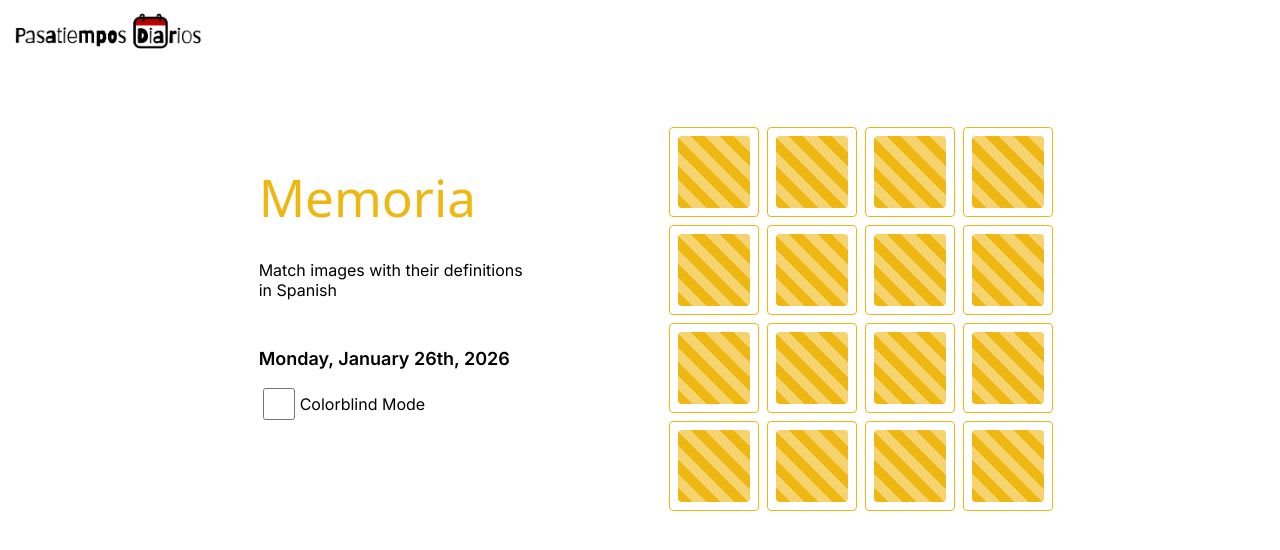
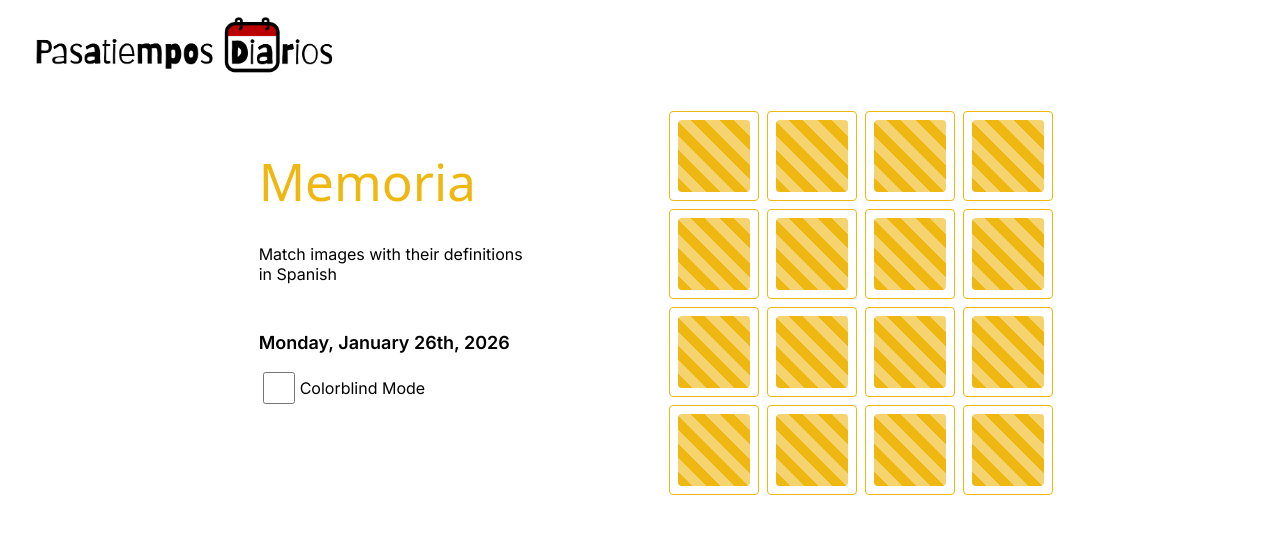
Before and after one commit to mapsandapps/pasatiempos-diarios, a React (Vite) app: page /memoria in a window 1280 px wide. Shown: the top 550 px of the page. Built offline with nearby package versions, Linux system fonts and the light colour scheme; a web font is replaced by a local one.

Commit message:
Core: Improve some styles

```diff
--- a/src/App.css
+++ b/src/App.css
@@ -94,14 +94,6 @@
   --title-font: "Barriecito", system-ui;
   --easy-font: "Rosario", sans-serif;
 
-  /* --pinstripe-background: repeating-linear-gradient(
-    45deg,
-    var(--blue-050),
-    var(--blue-050) 10px,
-    var(--blue-100) 10px,
-    var(--blue-100) 11px
-  ); */
-
   font-family: "Inter", sans-serif;
   font-optical-sizing: auto;
   font-weight: 400;
@@ -137,6 +129,17 @@
 } */
 
 .header {
-  padding: 8px;
-  max-width: 200px;
+  padding: 8px 24px;
+
+  img {
+    width: 320px;
+    max-width: 100%;
+  }
 }
+
+@media (max-width: 800px) {
+  .header {
+    padding: 8px;
+    text-align: center;
+  }
+}
--- a/src/App.tsx
+++ b/src/App.tsx
@@ -4,9 +4,11 @@
 function App() {
   return (
     <>
-      <Link to="/" aria-label="Home">
-        <img className="header" src="/wordmark.png" alt="" />
-      </Link>
+      <div className="header">
+        <Link to="/" aria-label="Home">
+          <img src="/wordmark.png" alt="" />
+        </Link>
+      </div>
       <div className="page">
         <Outlet />
       </div>
--- a/src/memoria/Memoria.scss
+++ b/src/memoria/Memoria.scss
@@ -7,7 +7,7 @@
   align-items: flex-start;
   justify-content: space-evenly;
   background-color: var(--foreground);
-  padding: 60px 0;
+  padding: 16px 0 64px;
 
   h1 {
     color: var(--yellow);
--- a/src/objeto-oculto/Game.scss
+++ b/src/objeto-oculto/Game.scss
@@ -2,7 +2,14 @@
 
 .objeto-oculto-game {
   // needs to be darker than most games to contrast with white icons
-  background-color: var(--purple-300);
+  background-image: repeating-linear-gradient(
+    -45deg,
+    var(--purple-300),
+    var(--purple-300) 10px,
+    var(--purple-200) 10px,
+    var(--purple-200) 11px
+  ); /* https://stripesgenerator.com/ */
+  background-size: 15.56px 15.56px;
   color: black;
   position: relative;
 
--- a/src/objeto-oculto/ObjetoOculto.scss
+++ b/src/objeto-oculto/ObjetoOculto.scss
@@ -1,6 +1,6 @@
 #objeto-oculto {
   display: grid;
-  grid-template-columns: 344px 680px;
+  grid-template-columns: 344px 516px;
   min-height: 100vh;
   width: 100%;
   max-width: 1024px;
@@ -8,7 +8,7 @@
   align-items: flex-start;
   justify-content: space-between;
   background-color: var(--foreground);
-  padding: 60px 0;
+  padding: 16px 0 60px;
 
   h1 {
     color: var(--purple-550);
--- a/src/silabas/Silabas.scss
+++ b/src/silabas/Silabas.scss
@@ -8,7 +8,7 @@
   align-items: flex-start;
   justify-content: space-between;
   background-color: var(--foreground);
-  padding: 60px 0;
+  padding: 16px 0 60px;
 
   h1 {
     color: var(--blue-550);
```
